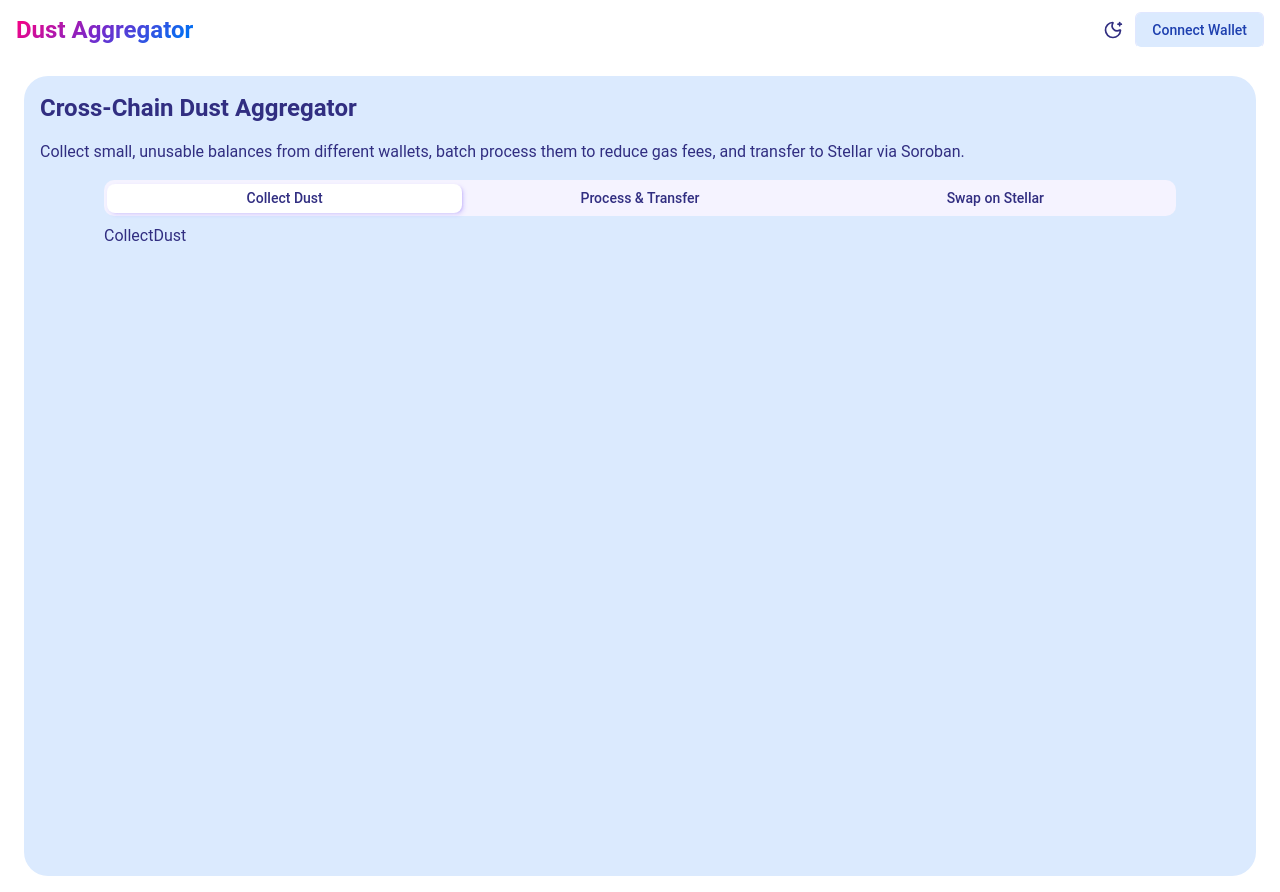
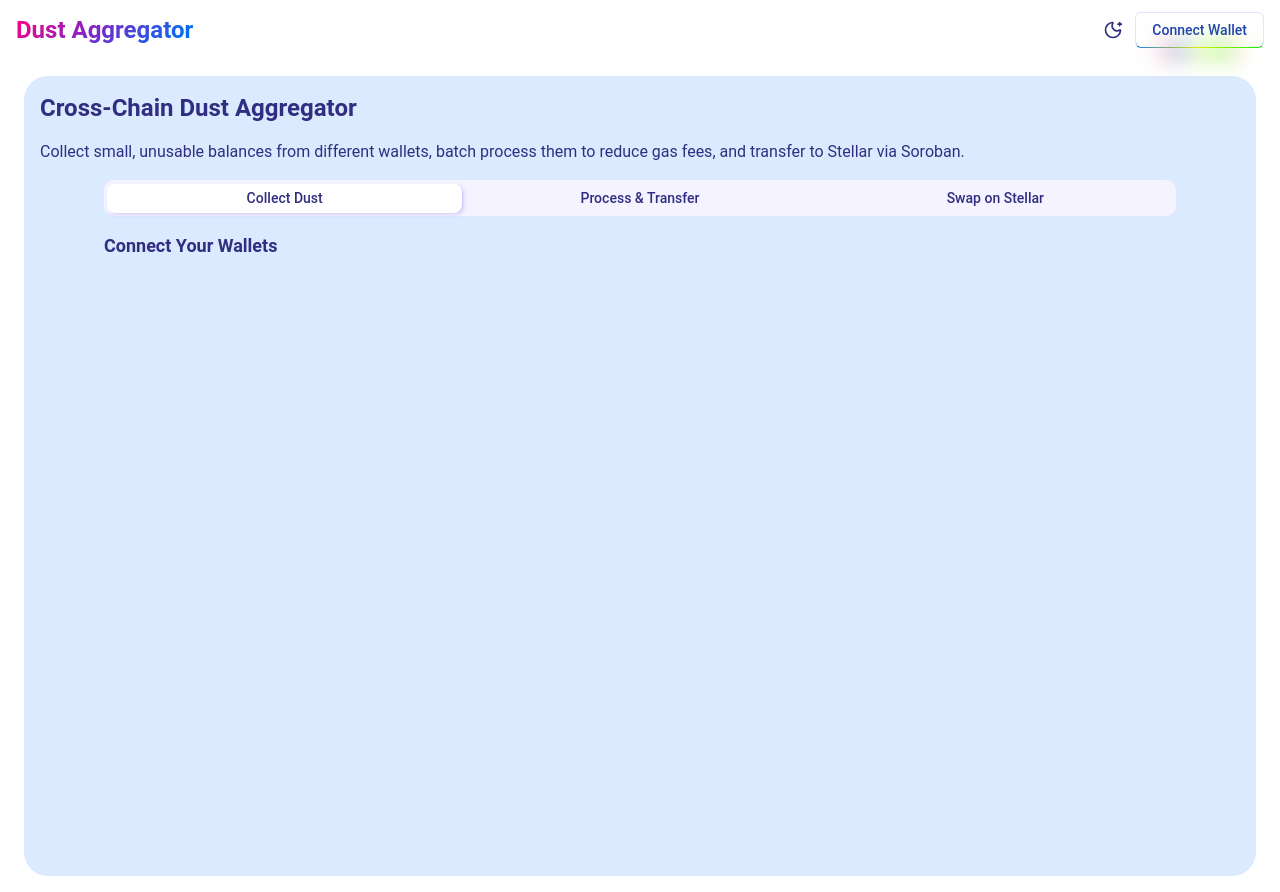
Before and after one commit to JojoFlex1/JJ, a Next.js app: page / in a window 1280 px wide. Built offline with nearby package versions, Linux system fonts and the light colour scheme.

Commit message:
Fixed globa.css keyframes issue

```diff
--- a/src/app/globals.css
+++ b/src/app/globals.css
@@ -57,6 +57,13 @@
   --tracking-normal: 0em;
   --spacing: 0.25rem;
   --duration: 2s;
+
+  /* Rainbow colors for special effects */
+  --color-1: #ff0000;
+  --color-2: #ff8000;
+  --color-3: #ffff00;
+  --color-4: #00ff00;
+  --color-5: #0080ff;
 }
 
 .dark {
@@ -110,6 +117,13 @@
     2px 8px 10% -1px hsl(255 86% 66% / 0.2);
   --shadow-2xl: 2px 2px 4px 0px hsl(255 86% 66% / 0.5);
   --duration: 2s;
+
+  /* Rainbow colors for special effects - same as light mode */
+  --color-1: #ff0000;
+  --color-2: #ff8000;
+  --color-3: #ffff00;
+  --color-4: #00ff00;
+  --color-5: #0080ff;
 }
 
 @keyframes shine {
--- a/src/components/CollectDust.tsx
+++ b/src/components/CollectDust.tsx
@@ -2,6 +2,8 @@
 
 export default function CollectDustComponent() {
   return (
-    <div>CollectDust</div>
+      <div>
+          <h1 className=" font-bold text-lg mt-2">Connect Your Wallets</h1>
+    </div>
   )
 }
--- /dev/null
+++ b/src/components/WalletCard.tsx
@@ -0,0 +1,9 @@
+import React from 'react'
+
+export default function WalletCardComponent() {
+  return (
+      <div>
+
+    </div>
+  )
+}
```
